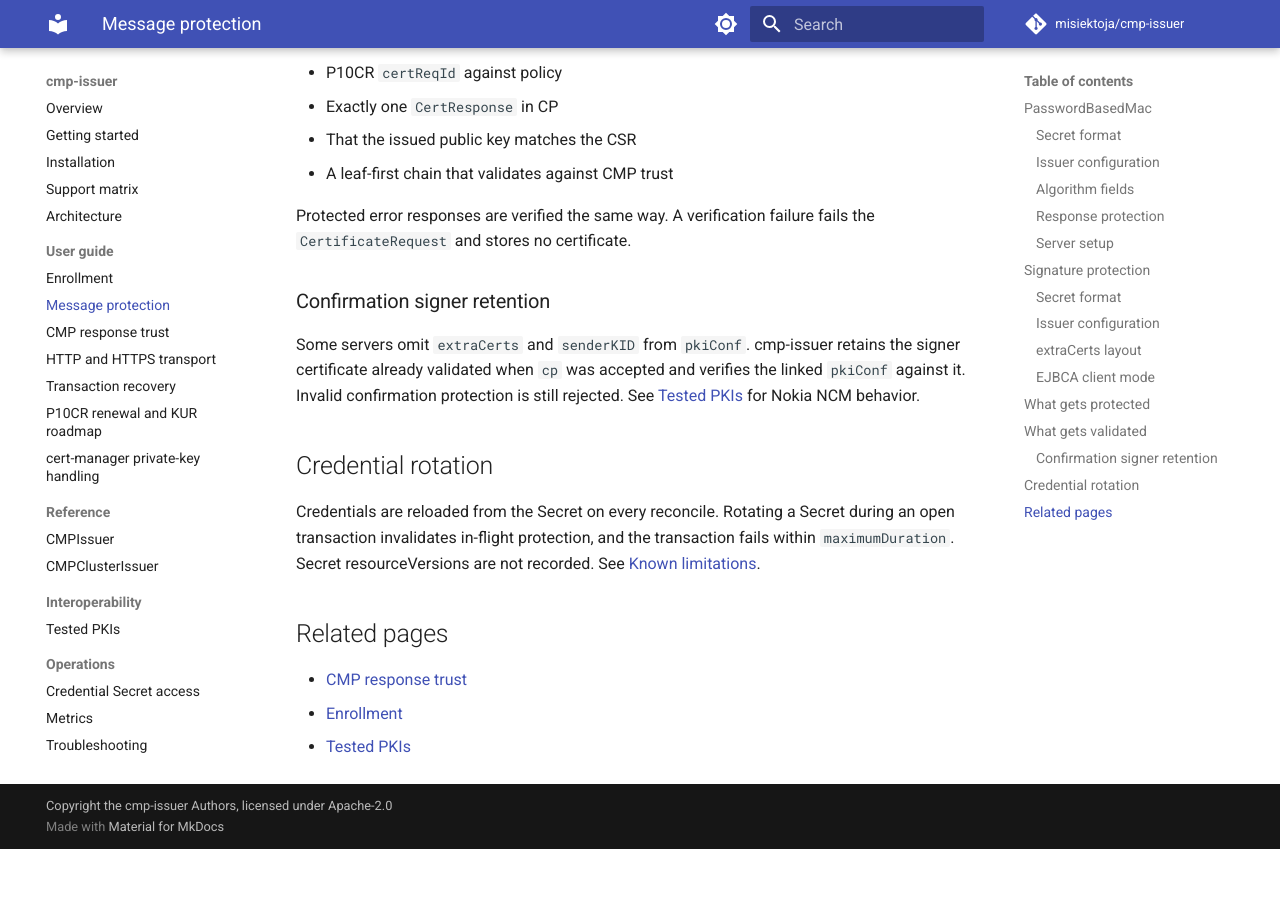
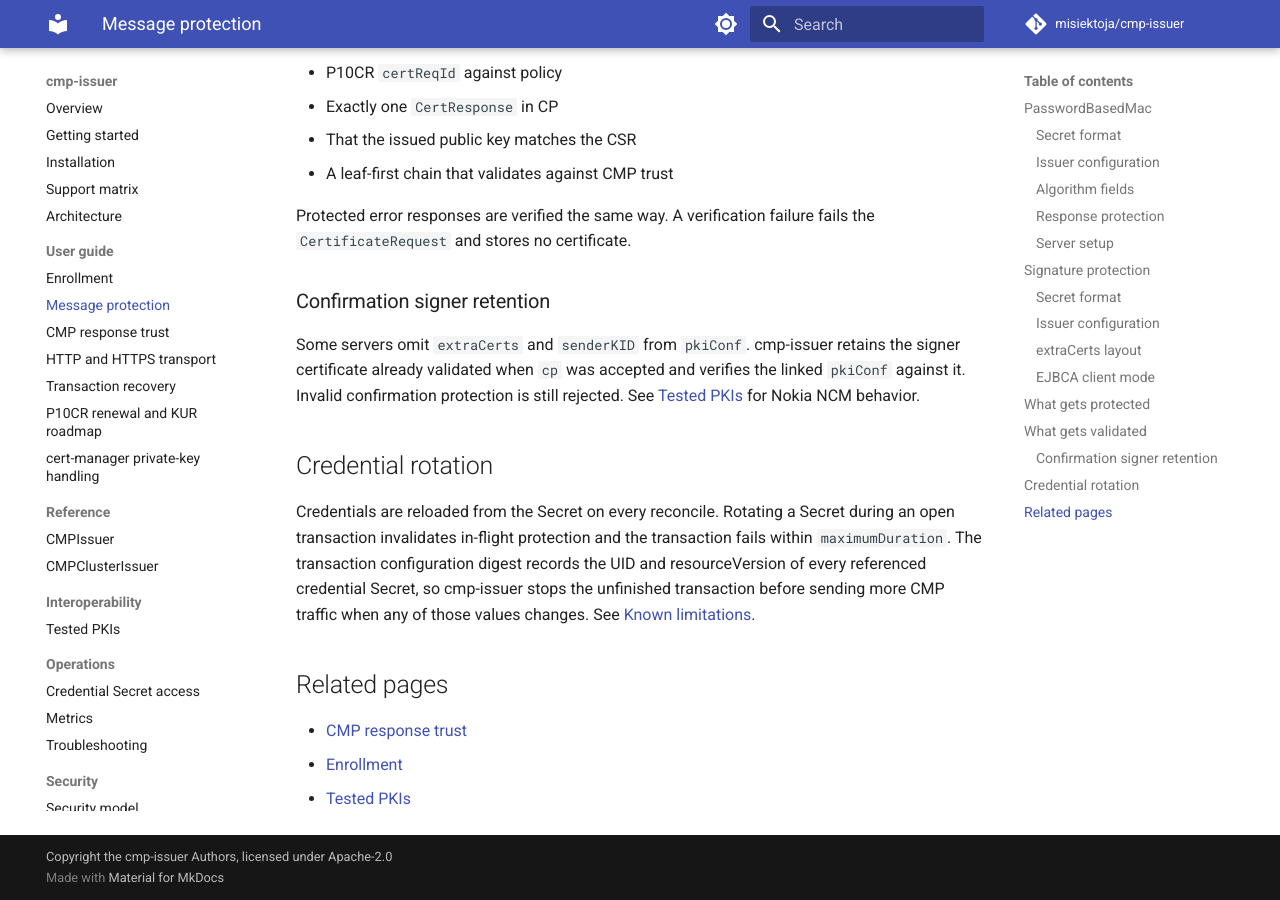
Before and after one commit to misiektoja/cmp-issuer, an MkDocs documentation site: the page built from docs/guide/message-protection.md, in a window 1280 px wide and 900 px high, scrolled down 4327 px. Built offline with MkDocs 1.6.1 and Material for MkDocs 9.7.7, drawn with Linux system fonts in a browser that asks for light colours; comment, search, counter and statistics services are not loaded; before the commit the page ends 5176 px from its top, so only the background shows below that.

Commit message:
docs(guide): correct credential rotation persistence
Signed-off-by: misiektoja <misiektoja-github@rm-rf.ninja>

```diff
--- a/docs/guide/message-protection.md
+++ b/docs/guide/message-protection.md
@@ -191,8 +191,10 @@
 ## Credential rotation
 
 Credentials are reloaded from the Secret on every reconcile. Rotating a Secret during an open
-transaction invalidates in-flight protection, and the transaction fails within `maximumDuration`. Secret
-resourceVersions are not recorded. See [Known limitations](../known-limitations.md).
+transaction invalidates in-flight protection and the transaction fails within `maximumDuration`. The
+transaction configuration digest records the UID and resourceVersion of every referenced credential
+Secret, so cmp-issuer stops the unfinished transaction before sending more CMP traffic when any of
+those values changes. See [Known limitations](../known-limitations.md).
 
 ## Related pages
 
```
